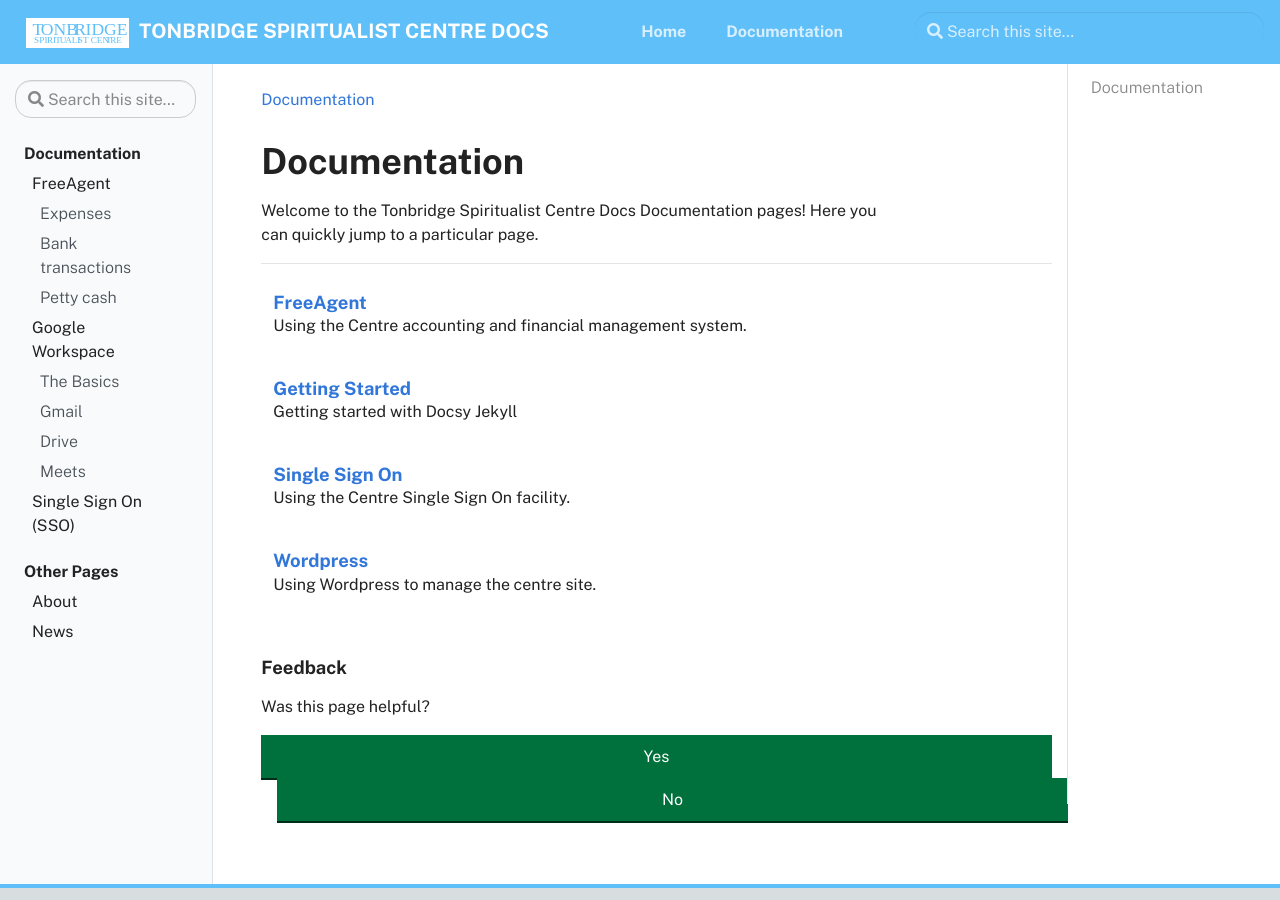
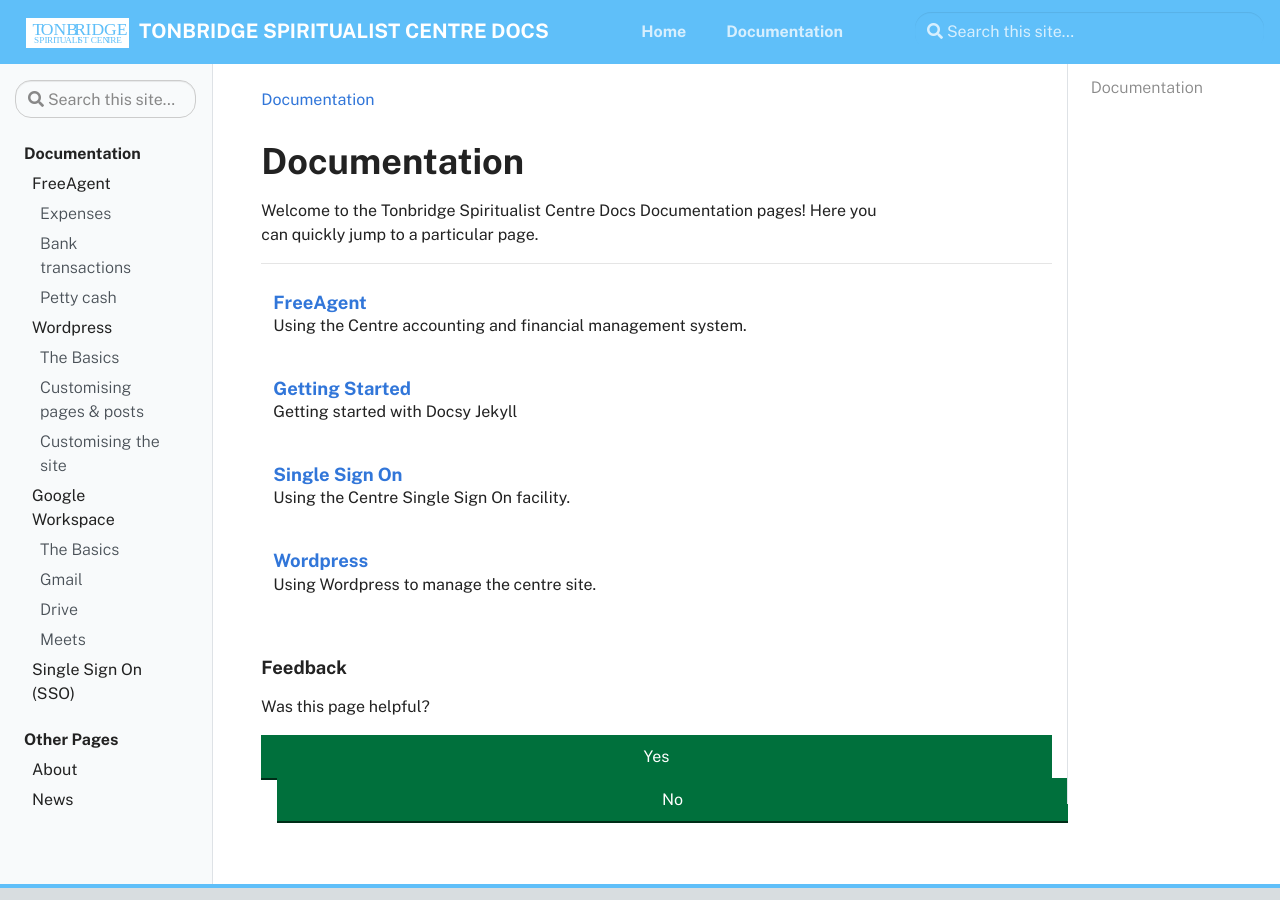
Before and after one commit to tonbridgespiritualist/docs, a Jekyll site: the page built from pages/docs.md, in a window 1280 px wide and 900 px high. Built offline with Jekyll 4.4.1, drawn with Linux system fonts in a browser that asks for light colours.

Commit message:
Update toc.yml

```diff
--- a/_data/toc.yml
+++ b/_data/toc.yml
@@ -10,6 +10,15 @@
           url: "docs/freeagent/transactions"
         - title: Petty cash
           url: "docs/freeagent/petty-cash"
+    - title: "Wordpress"
+      url: "docs/wordpress"
+      children:
+        - title: The Basics
+          url: "docs/wordpress/basics"
+        - title: Customising pages & posts
+          url: "docs/wordpress/customise-pages-posts"
+        - title: Customising the site
+          url: "docs/wordpress/customise-site"
     - title: "Google Workspace"
       url: "docs/google"
       children:
```
